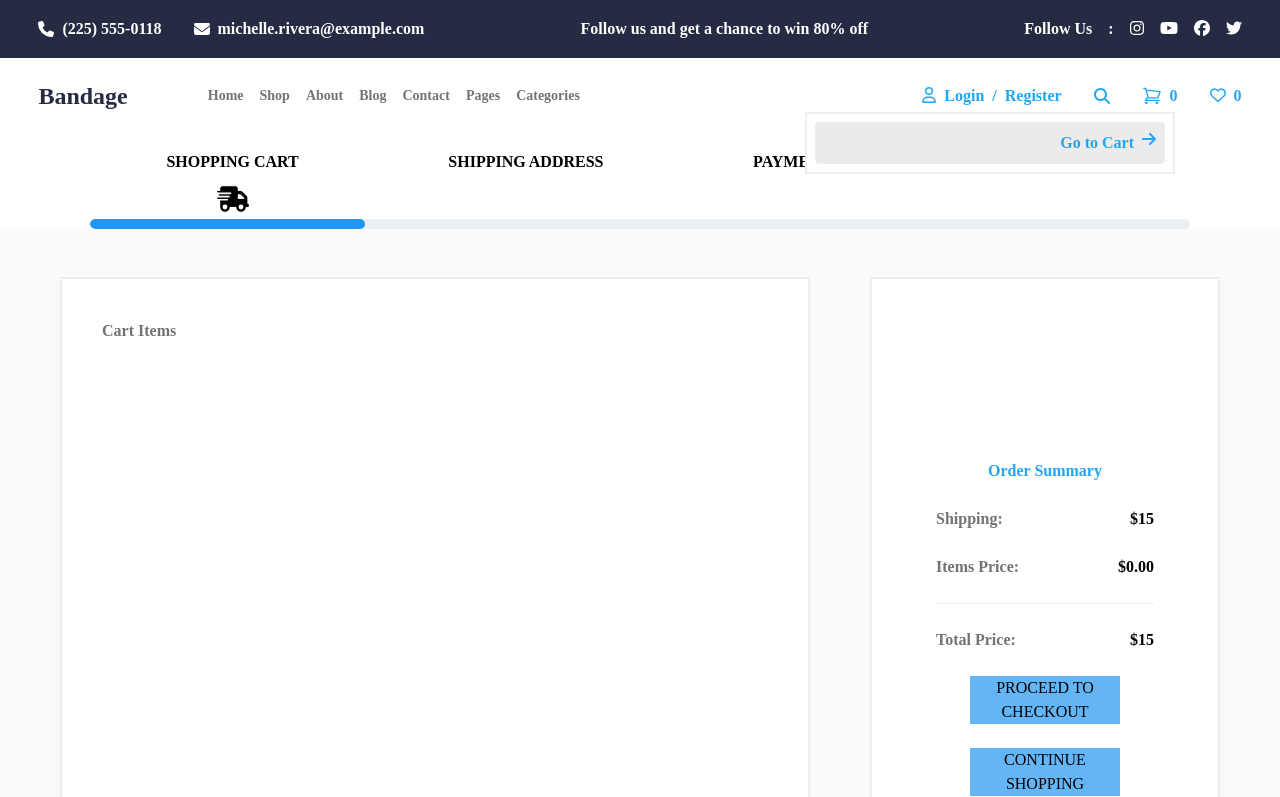
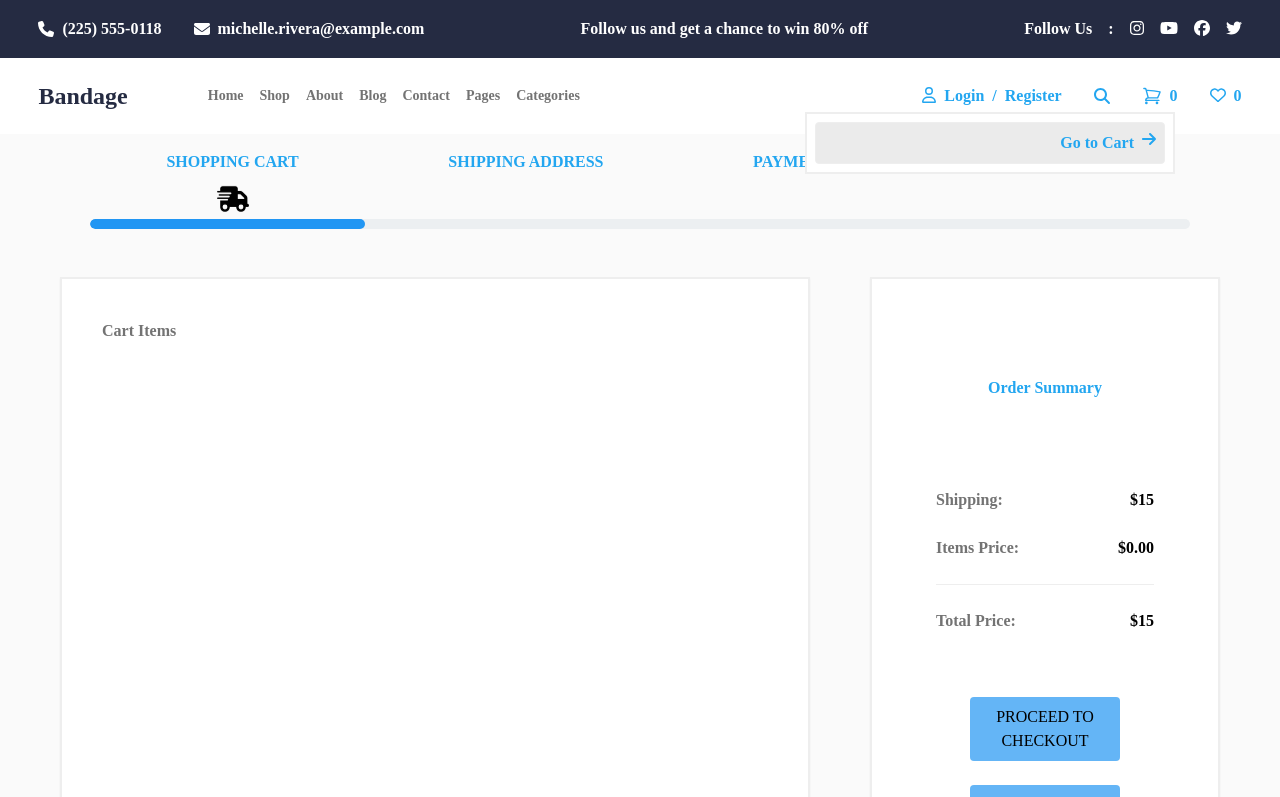
Before and after one commit to samet7ozturk/e-commerce-project, a React (Vite) app: page /shopping-cart-page in a window 1280 px wide. Shown: the top 797 px of the page. Built offline with nearby package versions, Linux system fonts and the light colour scheme; what tailwindcss-animated would draw is missing.

Commit message:
Create progress bar

```diff
--- a/src/pages/ShoppingCartPage.jsx
+++ b/src/pages/ShoppingCartPage.jsx
@@ -49,9 +49,9 @@ const ShoppingCartPage = () => {
   return (
     <main className="font-montserrat">
       <Header />
-      <div className="flex px-[13%] pt-4 justify-between">
+      <div className="bg-[#fafafa] flex px-[13%] pt-4 justify-between">
         <div>
-          <div className="font-semibold">SHOPPING CART</div>
+          <div className="font-semibold text-[#23A6F0]">SHOPPING CART</div>
           <div className="text-center pt-2">
             <FontAwesomeIcon
               icon={faTruckFast}
@@ -59,15 +59,15 @@ const ShoppingCartPage = () => {
             />
           </div>
         </div>
-        <div className="font-semibold">SHIPPING ADDRESS</div>
-        <div className="font-semibold">PAYMENT</div>
-        <div className="font-semibold">REWIEW ORDER</div>
+        <div className="font-semibold text-[#23A6F0]">SHIPPING ADDRESS</div>
+        <div className="font-semibold text-[#23A6F0]">PAYMENT</div>
+        <div className="font-semibold text-[#23A6F0]">REWIEW ORDER</div>
       </div>
-      <div className="flex px-[7%] w-full flex-col gap-4">
+      <div className="flex px-[7%] w-full flex-col gap-4 bg-[#fafafa]">
         <Progress value={25} color="blue" className="" />
       </div>
       <div className="flex justify-evenly bg-[#fafafa] py-12">
-        <div className="h-[700px] overflow-auto flex flex-col border-2 p-10 bg-white shadow-sm w-[750px] gap-6">
+        <div className="h-[670px] overflow-auto flex flex-col border-2 p-10 bg-white shadow-sm w-[750px] gap-6">
           <p className="text-[#737373] font-bold">Cart Items</p>
           {shoppingCart?.cart.map((cartItem) => (
             <div
@@ -130,7 +130,7 @@ const ShoppingCartPage = () => {
           ))}
         </div>
         <div className="flex flex-col justify-center gap-6 border-2 w-[350px] text-center bg-white shadow-sm px-[5%]">
-          <div className="text-[#23A6F0] font-bold">Order Summary</div>
+          <div className="text-[#23A6F0] font-bold pb-16">Order Summary</div>
           <div className="flex font-bold justify-between">
             <p className="text-[#737373]">Shipping:</p>
             {totalPrice > "200" ? (
@@ -158,7 +158,7 @@ const ShoppingCartPage = () => {
 
           <hr />
           {
-            <div className="flex justify-between">
+            <div className="flex justify-between pb-10">
               <p className="font-bold text-[#737373]">Total Price:</p>
               <p className="font-bold">
                 $
@@ -169,12 +169,12 @@ const ShoppingCartPage = () => {
             </div>
           }
           <Link to="/order-page">
-            <button className="bg-blue-300 w-[150px] hover:scale-105 transition duration-300">
+            <button className="bg-blue-300 w-[150px] py-2 rounded hover:scale-105 transition duration-300">
               PROCEED TO CHECKOUT
             </button>
           </Link>
           <Link to="/shopping">
-            <button className="bg-blue-300 w-[150px] hover:scale-105 transition duration-300">
+            <button className="bg-blue-300 w-[150px] py-2 rounded hover:scale-105 transition duration-300">
               CONTINUE SHOPPING
             </button>
           </Link>
```
